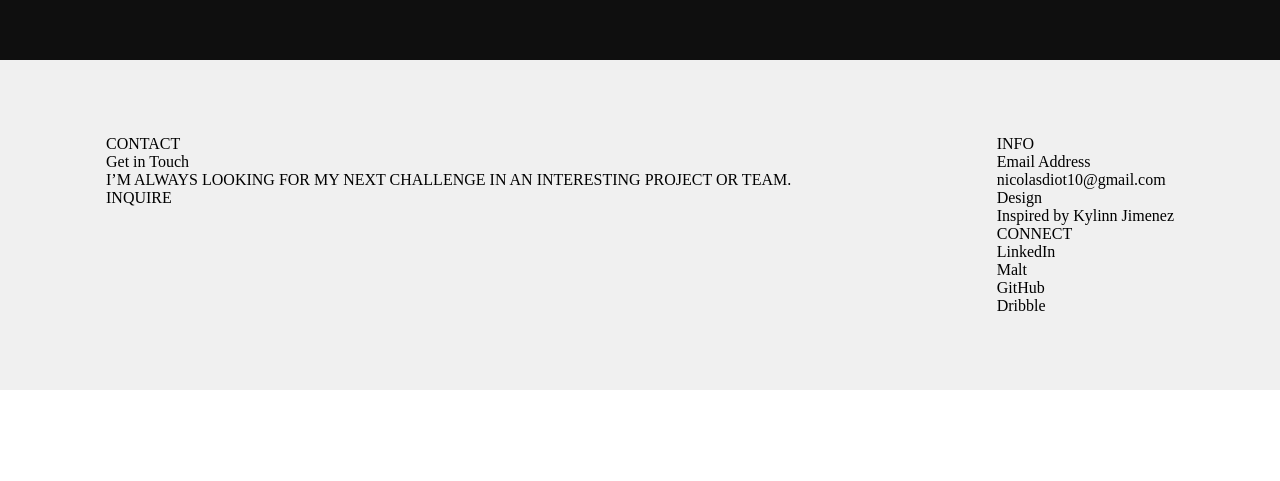
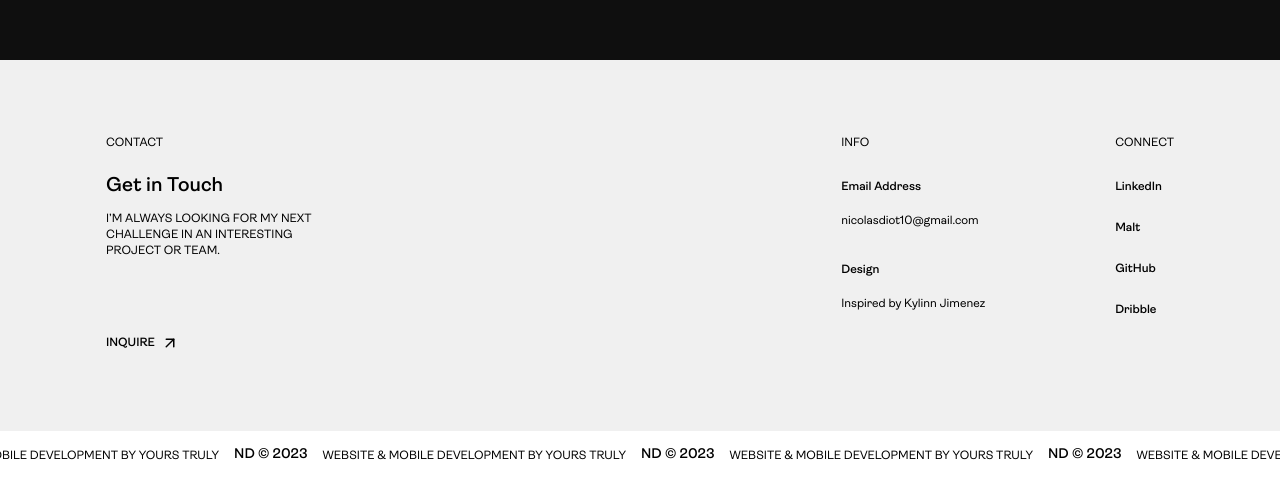
Before and after one commit to Scream10/portfolio, a Next.js app: page / in a window 1280 px wide. Shown: the part 2430-2911 px from the top of the page. Before the commit the page ends 2870 px from the top, so only its background shows below. Built offline with nearby package versions, Linux system fonts and the light colour scheme.

Commit message:
wip - footer + animation

```diff
--- a/package.json
+++ b/package.json
@@ -18,6 +18,7 @@
     "next": "13.1.2",
     "react": "18.2.0",
     "react-dom": "18.2.0",
+    "react-icons": "^4.7.1",
     "typescript": "4.9.4"
   }
 }
--- a/src/components/footer/Footer.module.css
+++ b/src/components/footer/Footer.module.css
@@ -5,8 +5,167 @@
   justify-content: space-between;
 }
 
+.description {
+  max-width: 240px;
+  margin-bottom: 75px;
+}
+
+.ambit12px {
+  font-size: 12px;
+  line-height: 16px;
+  margin-top: 0px;
+  margin-bottom: 0px;
+  font-family: Ambit, sans-serif;
+  font-weight: 400;
+  color: #000;
+}
+
+.ambitbold12px {
+  font-size: 12px;
+  line-height: 16px;
+  margin-top: 0px;
+  margin-bottom: 0px;
+  font-family: Ambit-Bold, sans-serif;
+  font-weight: 600;
+  color: #000;
+  display: flex;
+  align-items: center;
+}
+
+.ambitbold12pxHide {
+  font-size: 12px;
+  line-height: 16px;
+  margin-top: 0px;
+  margin-bottom: 0px;
+  font-family: Ambit-Bold, sans-serif;
+  font-weight: 600;
+  color: #000;
+  display: flex;
+  align-items: center;
+  position: absolute;
+  bottom: -105%;
+}
+
+.ambitbold14px {
+  font-size: 14px;
+  line-height: 14px;
+  margin-top: 0px;
+  margin-bottom: 0px;
+  font-family: Ambit-Bold, sans-serif;
+  font-weight: 600;
+  color: #000;
+  margin: 0 15px;
+}
+
+.ambitbold20px {
+  font-size: 20px;
+  line-height: 20px;
+  margin-top: 0px;
+  margin-bottom: 0px;
+  font-family: Ambit-Bold, sans-serif;
+  font-weight: 600;
+  color: #000;
+  margin-top: 25px;
+  margin-bottom: 15px;
+}
+
+.arrowIcon {
+  margin-left: 6px;
+}
+
+.inquireContainer {
+  display: inline-block;
+  overflow: hidden;
+  position: relative;
+}
+
+.inquireContainer:hover > p {
+  cursor: pointer;
+  animation: slideUp 500ms;
+  transform-style: preserve-3d;
+}
+
+@keyframes slideUp {
+  0% {
+    transform: translateY(0);
+  }
+  100% {
+    transform: translateY(-100%);
+  }
+}
+
+.footerRightContent {
+  display: flex;
+}
+
+.rightSection {
+  margin-right: 130px;
+}
+
+.informationContainer {
+  margin-top: 28px;
+}
+
+.link {
+  margin-top: 15px;
+}
+
+.linkExternal {
+  margin-top: 20px;
+}
+
+.linkTop {
+  margin-top: 28px;
+}
+
+.link,
+.linkExternal,
+.linkTop {
+  width: fit-content;
+}
+
+.link:hover .linkUnderline,
+.linkExternal:hover .linkUnderline,
+.linkTop:hover .linkUnderline {
+  width: 100%;
+}
+
+.linkUnderline {
+  margin-top: 4px;
+  width: 0%;
+  height: 1px;
+  background-color: #000;
+  transition: width 500ms ease-out;
+}
+
 .animatedFooter {
+  display: flex;
+  justify-content: center;
+  align-items: center;
+  overflow: hidden;
   height: 50px;
-  width: 100%;
   background-color: white;
 }
+
+.track {
+  display: flex;
+  flex-direction: row;
+  justify-content: center;
+  align-items: center;
+  flex: 0 0 auto;
+  animation: scroll-text-footer 20s linear infinite;
+}
+
+.containerText {
+  display: flex;
+  flex-direction: row;
+}
+
+@keyframes scroll-text-footer {
+  0% {
+    transform: translate3d(0, 0, 0);
+  }
+  100% {
+    transform: translate3d(-50%, 0, 0);
+  }
+}
--- a/src/components/footer/Footer.tsx
+++ b/src/components/footer/Footer.tsx
@@ -1,37 +1,86 @@
 import React from "react";
 import styles from "./Footer.module.css";
+import { FiArrowUpRight } from "react-icons/fi";
 
 const Footer: React.FC = () => {
   return (
     <div>
       <div className={styles.footer}>
         <div>
-          <p>CONTACT</p>
-          <p>Get in Touch</p>
-          <p>
-            I’M ALWAYS LOOKING FOR MY NEXT CHALLENGE IN AN INTERESTING PROJECT
-            OR TEAM.
-          </p>
-          <p>INQUIRE</p>
+          <p className={styles.ambit12px}>CONTACT</p>
+          <p className={styles.ambitbold20px}>Get in Touch</p>
+          <div className={styles.description}>
+            <p className={styles.ambit12px}>
+              I’M ALWAYS LOOKING FOR MY NEXT CHALLENGE IN AN INTERESTING PROJECT
+              OR TEAM.
+            </p>
+          </div>
+          <div className={styles.inquireContainer}>
+            <p className={styles.ambitbold12px}>
+              INQUIRE
+              <FiArrowUpRight size={18} className={styles.arrowIcon} />
+            </p>
+            <p className={styles.ambitbold12pxHide}>
+              INQUIRE
+              <FiArrowUpRight size={18} className={styles.arrowIcon} />
+            </p>
+          </div>
         </div>
-        <div>
-          <div>
-            <p>INFO</p>
-            <p>Email Address</p>
-            <p>nicolasdiot10@gmail.com</p>
-            <p>Design</p>
-            <p>Inspired by Kylinn Jimenez</p>
+        <div className={styles.footerRightContent}>
+          <div className={styles.rightSection}>
+            <p className={styles.ambit12px}>INFO</p>
+            <div className={styles.informationContainer}>
+              <p className={styles.ambitbold12px}>Email Address</p>
+              <div className={styles.link}>
+                <a className={styles.ambit12px}>nicolasdiot10@gmail.com</a>
+                <div className={styles.linkUnderline} />
+              </div>
+            </div>
+            <div className={styles.informationContainer}>
+              <p className={styles.ambitbold12px}>Design</p>
+              <div className={styles.link}>
+                <a className={styles.ambit12px}>Inspired by Kylinn Jimenez</a>
+                <div className={styles.linkUnderline} />
+              </div>
+            </div>
           </div>
           <div>
-            <p>CONNECT</p>
-            <p>LinkedIn</p>
-            <p>Malt</p>
-            <p>GitHub</p>
-            <p>Dribble</p>
+            <p className={styles.ambit12px}>CONNECT</p>
+            <div className={styles.linkTop}>
+              <a className={styles.ambitbold12px}>LinkedIn</a>
+              <div className={styles.linkUnderline} />
+            </div>
+            <div className={styles.linkExternal}>
+              <a className={styles.ambitbold12px}>Malt</a>
+              <div className={styles.linkUnderline} />
+            </div>
+            <div className={styles.linkExternal}>
+              <a className={styles.ambitbold12px}>GitHub</a>
+              <div className={styles.linkUnderline} />
+            </div>
+            <div className={styles.linkExternal}>
+              <a className={styles.ambitbold12px}>Dribble</a>
+              <div className={styles.linkUnderline} />
+            </div>
           </div>
         </div>
       </div>
-      <div className={styles.animatedFooter}></div>
+      <div className={styles.animatedFooter}>
+        <div className={styles.track}>
+          {[1, 2, 3, 4, 5, 6, 7, 8, 9, 10, 11, 12, 13, 14, 15].map(
+            (_, index) => (
+              <div className={styles.containerText} key={index}>
+                <p className={styles.ambit12px}>
+                  WEBSITE & MOBILE DEVELOPMENT BY YOURS TRULY
+                </p>
+                <div>
+                  <p className={styles.ambitbold14px}>ND © 2023</p>
+                </div>
+              </div>
+            )
+          )}
+        </div>
+      </div>
     </div>
   );
 };
```
Also changed, not shown: 1 other file (tests, documents, lock files or other folders).
